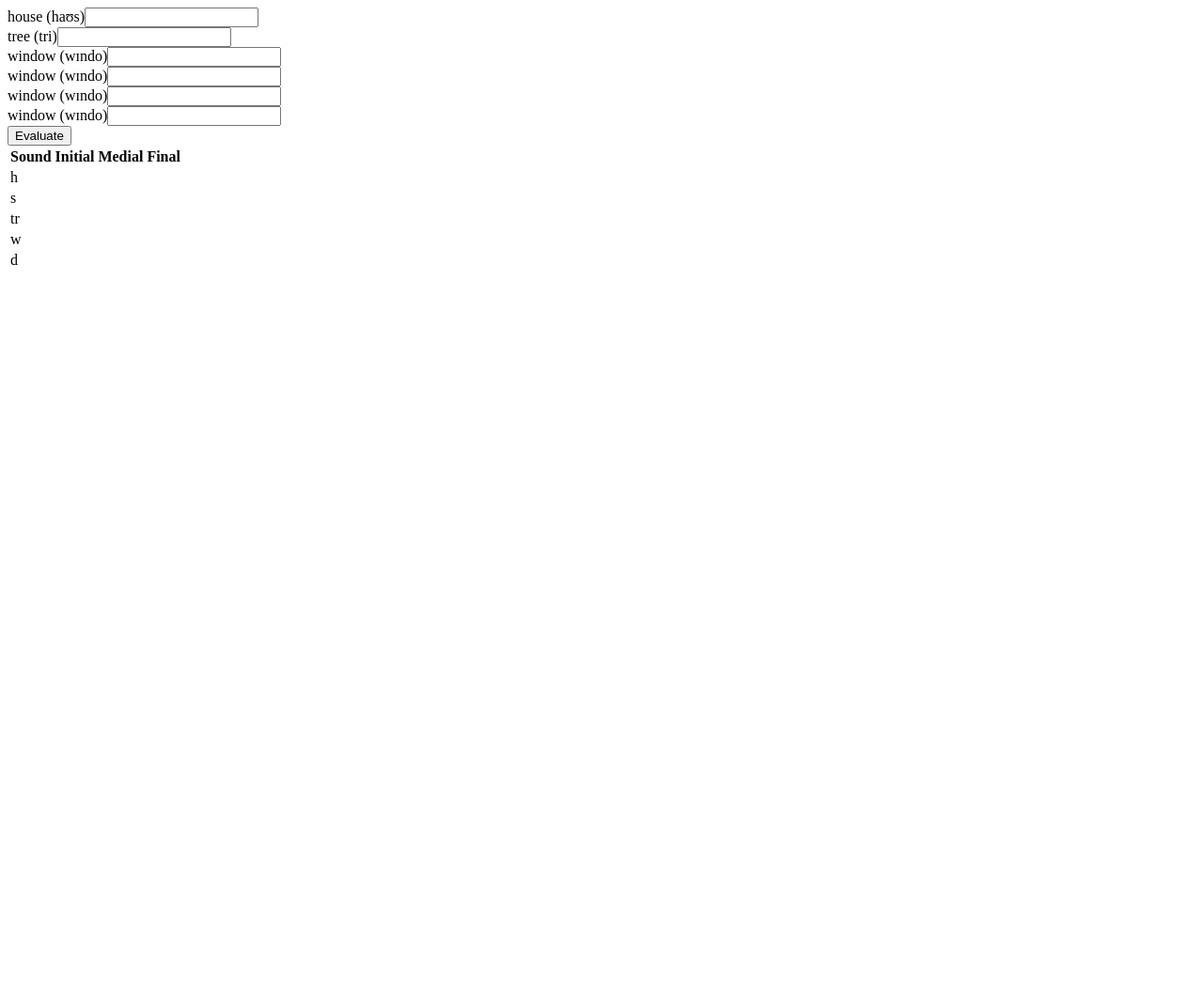
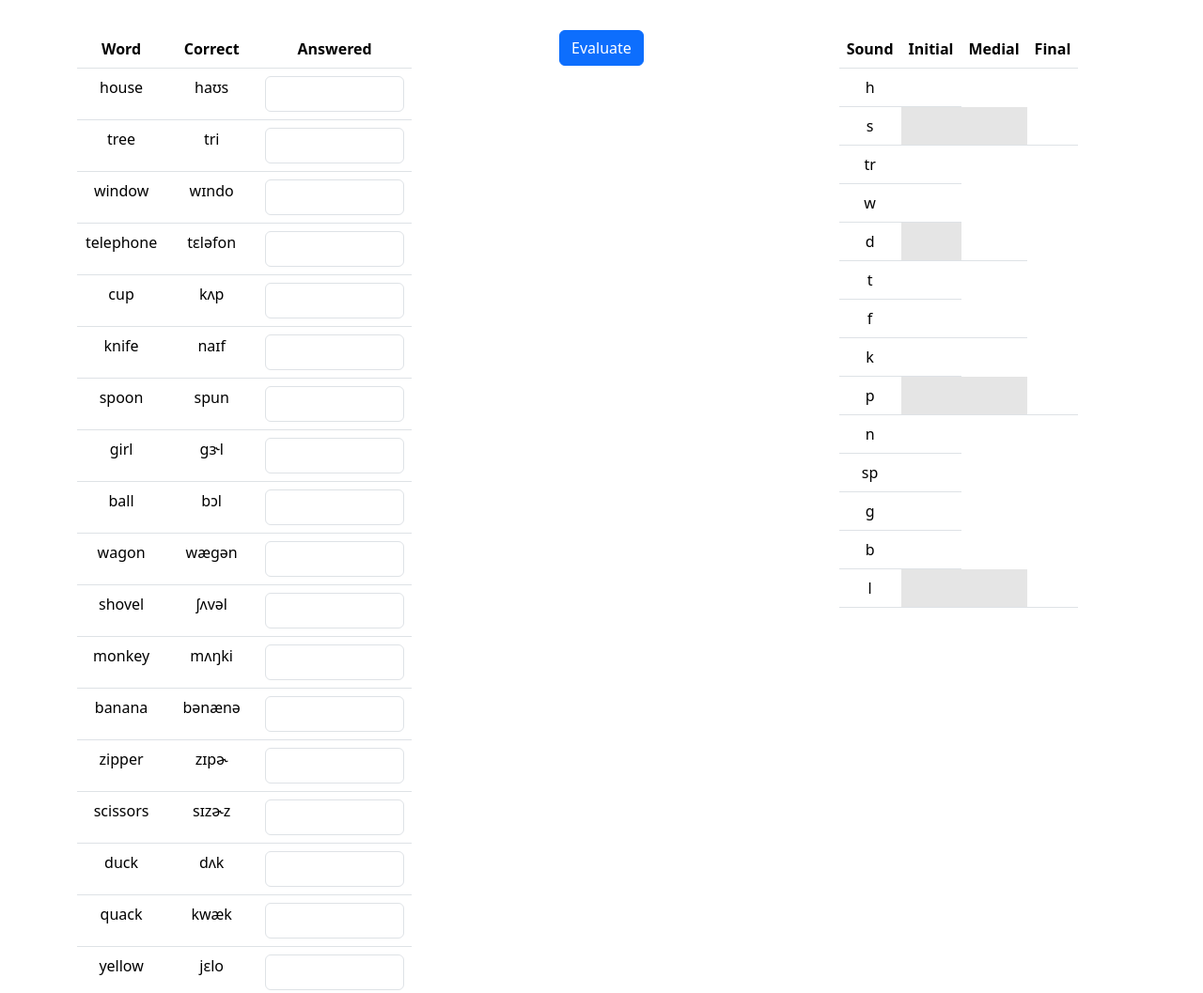
Before and after one commit to benjaminwp18/phonetics-testing, a plain HTML site: page index.html in a window 1280 px wide. Shown: the top 1057 px of the page at 94% size. Before the commit the page ends 800 px from the top, so only its background shows below. Drawn offline with nearby package versions, Linux system fonts and the light colour scheme.

Commit message:
Add sound occurances

```diff
--- a/index.html
+++ b/index.html
@@ -3,27 +3,53 @@
     <head>
         <title></title>
         <style>
-            html {
-                /* background-color: black; */
+            input {
+                width: fit-content;
+                max-width: fit-content;
+            }
+            table {
+                width: fit-content;
+                max-width: fit-content;
+                display: inline-block;
+            }
+            body {
+                padding: 2em;
             }
         </style>
+        <link href="https://cdn.jsdelivr.net/npm/bootstrap@5.3.3/dist/css/bootstrap.min.css" rel="stylesheet" integrity="sha384-QWTKZyjpPEjISv5WaRU9OFeRpok6YctnYmDr5pNlyT2bRjXh0JMhjY6hW+ALEwIH" crossorigin="anonymous">
     </head>
     <body>
-        <form id="word-form"></form>
-        <button onclick="evaluateSounds();">Evaluate</button>
-        <table>
+        <div class="container text-center">
+            <div class="row">
+                <div class="col">
+                    <table class="table">
+                        <thead>
+                            <th>Word</th>
+                            <th>Correct</th>
+                            <th>Answered</th>
+                        </thead>
+                        <tbody id="word-tbody"></tbody>
+                    </table>
+                </div>
+                <div class="col">
+                    <button type="button" class="btn btn-primary" onclick="evaluateSounds();">Evaluate</button>
+                </div>
+                <div class="col">
+                    <table class="table">
                         <thead>
                             <th>Sound</th>
                             <th>Initial</th>
                             <th>Medial</th>
                             <th>Final</th>
                         </thead>
-            <tbody id="gf-tbody">
-
-            </tbody>
+                        <tbody id="gf-tbody"></tbody>
                     </table>
+                </div>
+            </div>
+        </div>
 
         <script src="needlemanWunsch.js"></script>
         <script src="main.js"></script>
+        <script src="https://cdn.jsdelivr.net/npm/bootstrap@5.3.3/dist/js/bootstrap.bundle.min.js" integrity="sha384-YvpcrYf0tY3lHB60NNkmXc5s9fDVZLESaAA55NDzOxhy9GkcIdslK1eN7N6jIeHz" crossorigin="anonymous"></script>
     </body>
 </html>
--- a/main.js
+++ b/main.js
@@ -26,9 +26,14 @@ class SequenceMatch {
 }
 
 class Word {
-    constructor(english, transcription) {
+    constructor(english, transcription, occurances = []) {
         this.english = english;
         this.transcription = transcription;
+        this.occurances = occurances;
+    }
+
+    addSoundOccurance(occurance) {
+        this.occurances.push(occurance);
     }
 }
 
@@ -54,72 +59,178 @@ class SoundOccurances {
     }
 }
 
-const WORD_FORM = document.getElementById('word-form');
+const WORD_TBODY = document.getElementById('word-tbody');
 const GF_TBODY = document.getElementById('gf-tbody');
 
 const WORDS = [
     new Word('house', 'haʊs'),
     new Word('tree', 'tri'),
     new Word('window', 'wɪndo'),
-    new Word('window', 'wɪndo'),
-    new Word('window', 'wɪndo'),
-    new Word('window', 'wɪndo'),
+    new Word('telephone', 'tεləfon'),
+    new Word('cup', 'kʌp'),
+    new Word('knife', 'naɪf'),
+    new Word('spoon', 'spun'),
+    new Word('girl', 'gɝl'),
+    new Word('ball', 'bɔl'),
+    new Word('wagon', 'wægən'),
+    new Word('shovel', 'ʃʌvəl'),
+    new Word('monkey', 'mʌŋki'),
+    new Word('banana', 'bənænə'),
+    new Word('zipper', 'zɪpɚ'),
+    new Word('scissors', 'sɪzɚz'),
+    new Word('duck', 'dʌk'),
+    new Word('quack', 'kwæk'),
+    new Word('yellow', 'jεlo'),
+    new Word('vaccuum', 'vækjum'),
+    new Word('watch', 'watʃ'),
+    new Word('plane', 'plen'),
+    new Word('swimming', 'swɪmɪŋ'),
+    new Word('watches', 'watʃɪz'),
+    new Word('lamp', 'læmp'),
+    new Word('car', 'kar'),
+    new Word('blue', 'blu'),
+    new Word('rabbit', 'ræbɪt'),
+    new Word('carrot', 'kærɪt'),
+    new Word('orange', 'ɔrɪndʒ'),
+    new Word('fishing', 'fɪʃɪŋ'),
+    new Word('chair', 'tʃεr'),
+    new Word('feather', 'fεðɚ'),
+    new Word('pencils', 'pεnsəlz'),
+    new Word('this', 'ðɪs'),
+    new Word('bathtub', 'bæθtʌb'),
+    new Word('ring', 'rɪŋ'),
+    new Word('finger', 'fɪŋgɚ'),
+    new Word('thumb', 'θʌm'),
+    new Word('jumping', 'dʒʌmpɪŋ'),
+    new Word('pajamas', 'pədʒæməz'),
+    new Word('flowers', 'flaʊɚz'),
+    new Word('brush', 'brʌʃ'),
+    new Word('drum', 'drʌm'),
+    new Word('frog', 'frɔg'),
+    new Word('green', 'grin'),
+    new Word('clown', 'klaʊn'),
+    new Word('balloons', 'bəlunz'),
+    new Word('crying', 'kraɪɪŋ'),
+    new Word('glasses', 'glæsɪz'),
+    new Word('slide', 'slaɪd'),
+    new Word('stars', 'starz'),
+    new Word('five', 'faɪv'),
 ];
 
 const GF_SOUND_TABLE = [
     new SoundOccurances('h', [
         new SoundOccurance(0, 0),
-        new SoundOccurance(0, 0),
-        new SoundOccurance(0, 0),
+        // new SoundOccurance(),
+        // new SoundOccurance(),
     ]),
     new SoundOccurances('s', [
+        null,
+        null,
         new SoundOccurance(0, 3)
     ]),
     new SoundOccurances('tr', [
-        new SoundOccurance(1, 0, 1)
+        new SoundOccurance(1, 0, 1),
+        // new SoundOccurance(),
+        // new SoundOccurance(),
     ]),
     new SoundOccurances('w', [
-        new SoundOccurance(2, 0)
+        new SoundOccurance(2, 0),
+        // new SoundOccurance(),
+        // new SoundOccurance(),
     ]),
     new SoundOccurances('d', [
+        // new SoundOccurance(),
         null,
-        new SoundOccurance(2, 3)
+        new SoundOccurance(2, 3),
+        // new SoundOccurance(),
     ]),
+    new SoundOccurances('t', [
+        new SoundOccurance(3, 0),
+        // new SoundOccurance(),
+        // new SoundOccurance(),
+    ]),
+    new SoundOccurances('f', [
+        new SoundOccurance(3, 4),
+        // new SoundOccurance(),
+        new SoundOccurance(5, 3),
+    ]),
+    new SoundOccurances('k', [
+        new SoundOccurance(4, 0),
+        // new SoundOccurance(),
+        // new SoundOccurance(),
+    ]),
+    new SoundOccurances('p', [
+        null,
+        null,
+        new SoundOccurance(4, 2),
+    ]),
+    new SoundOccurances('n', [
+        new SoundOccurance(5, 0),
+        // new SoundOccurance(),
+        // new SoundOccurance(),
+    ]),
+    new SoundOccurances('sp', [
+        new SoundOccurance(6, 0, 1),
+        // new SoundOccurance(),
+        // new SoundOccurance(),
+    ]),
+    new SoundOccurances('g', [
+        new SoundOccurance(6, 0),
+        // new SoundOccurance(),
+        // new SoundOccurance(),
+    ]),
+    new SoundOccurances('b', [
+        new SoundOccurance(7, 0),
+        // new SoundOccurance(),
+        // new SoundOccurance(),
+    ]),
+    new SoundOccurances('l', [
+        // new SoundOccurance(),
+        // new SoundOccurance(),
+        null,
+        null,
+        new SoundOccurance(7, 2),
+    ]),
+    // new SoundOccurances('', [
+    //     new SoundOccurance(),
+    //     new SoundOccurance(),
+    //     new SoundOccurance(),
+    // ]),
 ];
-
-// TODO: don't create a new array for this; modify WORDS instead (score occurances in the Word objects)
-const GF_SOUND_TABLE_BY_WORD = new Array(WORDS.length);
-for (let i = 0; i < GF_SOUND_TABLE_BY_WORD.length; i++) {
-    GF_SOUND_TABLE_BY_WORD[i] = [];
-}
 
 for (const sound of GF_SOUND_TABLE) {
     for (const occurance of sound.occurances) {
         if (occurance !== null) {
-            GF_SOUND_TABLE_BY_WORD[occurance.indexOfWord].push(occurance);
+            WORDS[occurance.indexOfWord].addSoundOccurance(occurance);
         }
     }
 }
 
 window.addEventListener('load', () => {
     for (let i = 0; i < WORDS.length; i++) {
-        const label = document.createElement('label');
-        label.setAttribute('for', `word-input-${i}`);
-        label.innerText = `${WORDS[i].english} (${WORDS[i].transcription})`;
+        const wordEnglish = document.createElement('td');
+        wordEnglish.innerText = WORDS[i].english;
+
+        const correctTranscription = document.createElement('td');
+        correctTranscription.innerText = WORDS[i].transcription;
+
+        const answeredTranscription = document.createElement('td');
 
         const input = document.createElement('input');
         input.type = 'text';
-        input.classList.add('ipa-input');
+        input.classList.add('ipa-input', 'form-control');
         input.id = `word-input-${i}`;
         input.name = `word-input-${i}`;
         input.addEventListener('input', transcriptionShortcuts)
 
-        const div = document.createElement('div');
-        div.classList.add('form-word-div');
+        answeredTranscription.appendChild(input);
 
-        div.appendChild(label);
-        div.appendChild(input);
-        WORD_FORM.appendChild(div);
+        const row = document.createElement('tr');
+
+        row.appendChild(wordEnglish);
+        row.appendChild(correctTranscription);
+        row.appendChild(answeredTranscription);
+        WORD_TBODY.appendChild(row);
     }
 
     for (const sound of GF_SOUND_TABLE) {
@@ -131,7 +242,10 @@ window.addEventListener('load', () => {
 
         for (const occurance of sound.occurances) {
             const dataCell = document.createElement('td');
-            if (occurance !== null) {
+            if (occurance === null) {
+                dataCell.classList.add('table-active');
+            }
+            else {
                 dataCell.id = occurance.toID();
             }
             row.appendChild(dataCell);
@@ -142,15 +256,17 @@ window.addEventListener('load', () => {
 });
 
 function evaluateSounds() {
-    for (const word of GF_SOUND_TABLE_BY_WORD) {
-        if (word.length === 0) {
+    for (const word of WORDS) {
+        const occurances = word.occurances;
+
+        if (occurances.length === 0) {
             continue;
         }
 
-        const wordInput = document.getElementById(`word-input-${word[0].indexOfWord}`);
+        const wordInput = document.getElementById(`word-input-${occurances[0].indexOfWord}`);
         const wordTranscription = wordInput.value;
-        const sequenceMatch = new SequenceMatch(WORDS[word[0].indexOfWord].transcription, wordTranscription);
-        for (const occurance of word) {
+        const sequenceMatch = new SequenceMatch(WORDS[occurances[0].indexOfWord].transcription, wordTranscription);
+        for (const occurance of occurances) {
             const tableCell = document.getElementById(occurance.toID());
             tableCell.innerText = sequenceMatch.getReplacement(occurance.startIndexOfSound, occurance.endIndexOfSound).join('');
         }
```
Also changed, not shown: 1 other file. Lines whose indentation alone changed are shown as unchanged.
